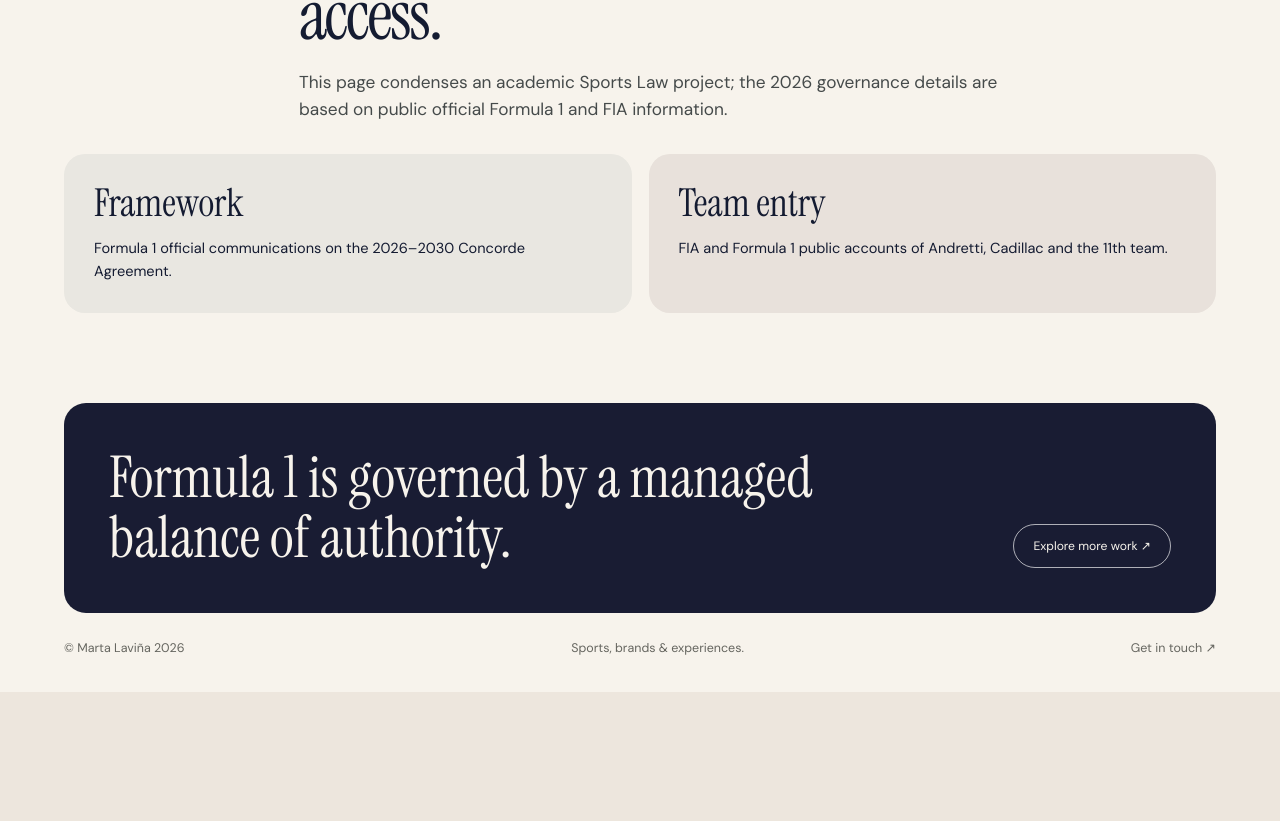
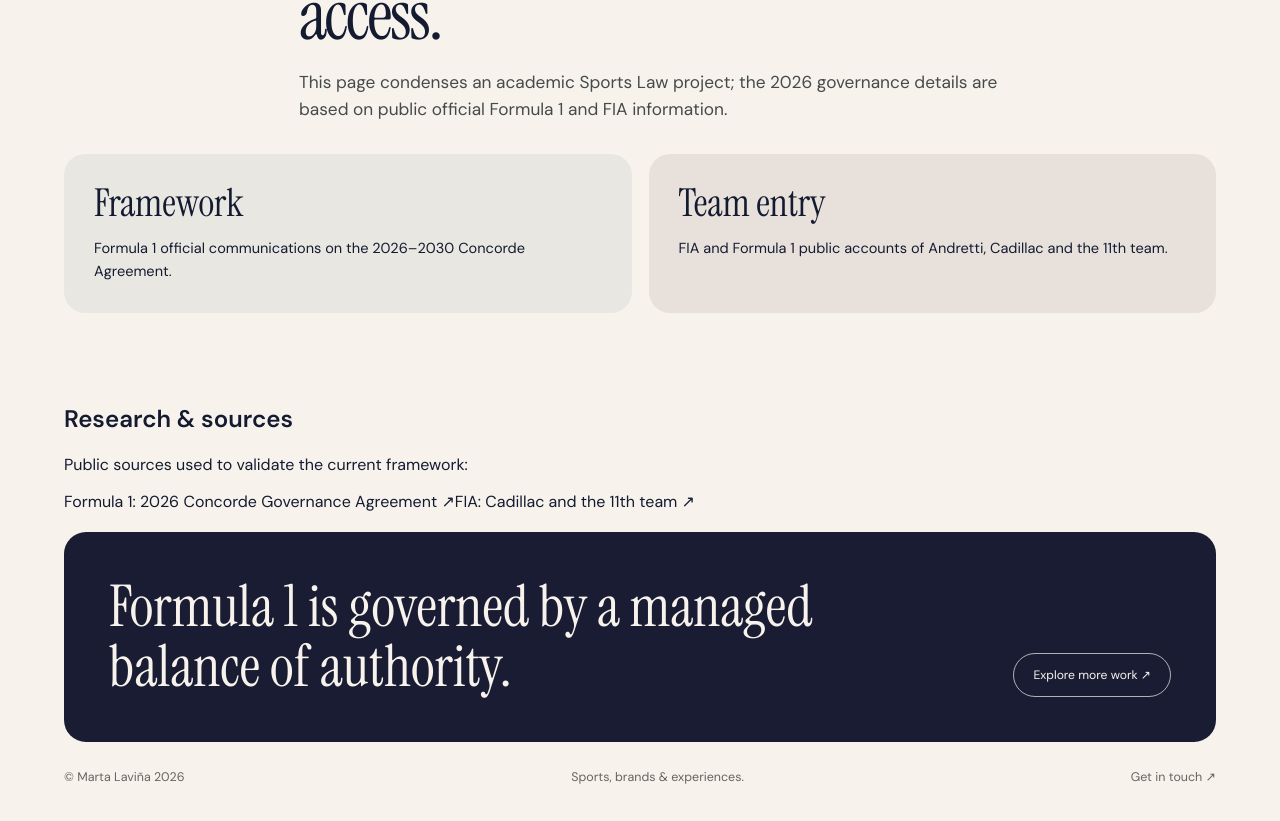
Before and after one commit to martalavina/marta-archive-portfolio, a Next.js app: page /archive/formula-1-governance in a window 1280 px wide. Shown: the part 3027-3848 px from the top of the page. Before the commit the page ends 3719 px from the top, so only its background shows below. Built offline with nearby package versions, Linux system fonts and the light colour scheme.

Commit message:
Link F1 governance note to verified FIA and Formula 1 sources

```diff
--- a/app/archive/formula-1-governance/page.js
+++ b/app/archive/formula-1-governance/page.js
@@ -11,6 +11,11 @@ const story={
  {label:'The case study',short:'Team entry',title:'Andretti / Cadillac made the split visible.',copy:'Regulatory eligibility and commercial acceptance are distinct steps. The revised Cadillac proposition ultimately became the 11th team on the 2026 grid.',cards:[{title:'2023',copy:'FIA approves the original Andretti application after assessment.'},{title:'2024',copy:'Formula 1 rejects the proposed commercial entry.'},{title:'2025',copy:'A revised GM/Cadillac proposition receives approval.'},{title:'2026',copy:'Cadillac joins as the 11th Formula 1 team.'}]},
  {label:'What it reveals',short:'Power',title:'Ask what kind of decision is being made.',copy:'Who writes rules? Who manages commercial value? Who approves entry? Who negotiates the terms? Those are different power questions.',pills:['Rules','Money','Entry','Influence']},
  {label:'Sources & context',short:'Sources',title:'A research note, not a claim to insider access.',copy:'This page condenses an academic Sports Law project; the 2026 governance details are based on public official Formula 1 and FIA information.',panels:[{title:'Framework',copy:'Formula 1 official communications on the 2026–2030 Concorde Agreement.'},{title:'Team entry',copy:'FIA and Formula 1 public accounts of Andretti, Cadillac and the 11th team.'}]}
- ],closing:'Formula 1 is governed by a managed balance of authority.'
+ ],
+ sources:[
+ {label:'Formula 1: 2026 Concorde Governance Agreement',url:'https://www.formula1.com/en/latest/article/formula-1-the-fia-and-all-11-teams-confirm-signing-of-2026-concorde.79MABMiuGyslBK1107y7Ig'},
+ {label:'FIA: Cadillac and the 11th team',url:'https://www.fia.com/news/cadillac-f1-how-fia-paved-way-11th-team-formula-1'}
+ ],
+ closing:'Formula 1 is governed by a managed balance of authority.'
 };
 export default function Page(){return <ProjectStory story={story}/>;}
```
